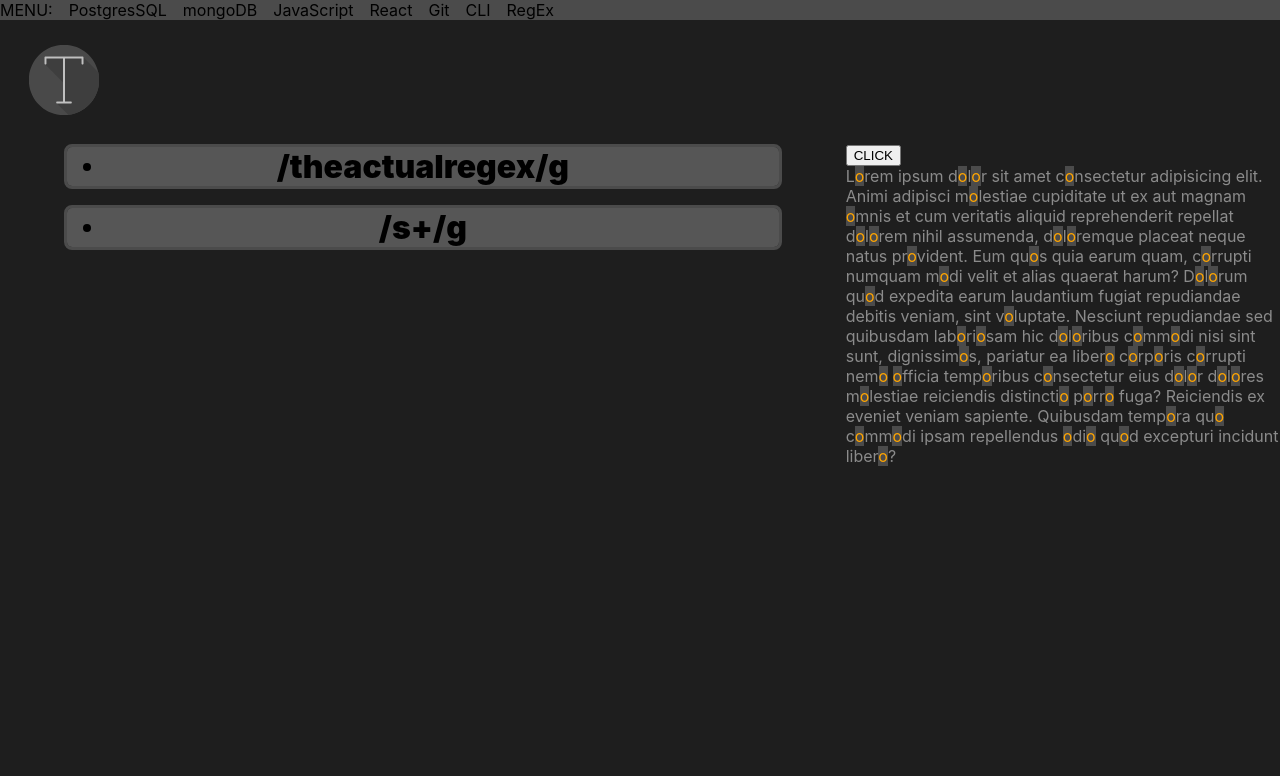
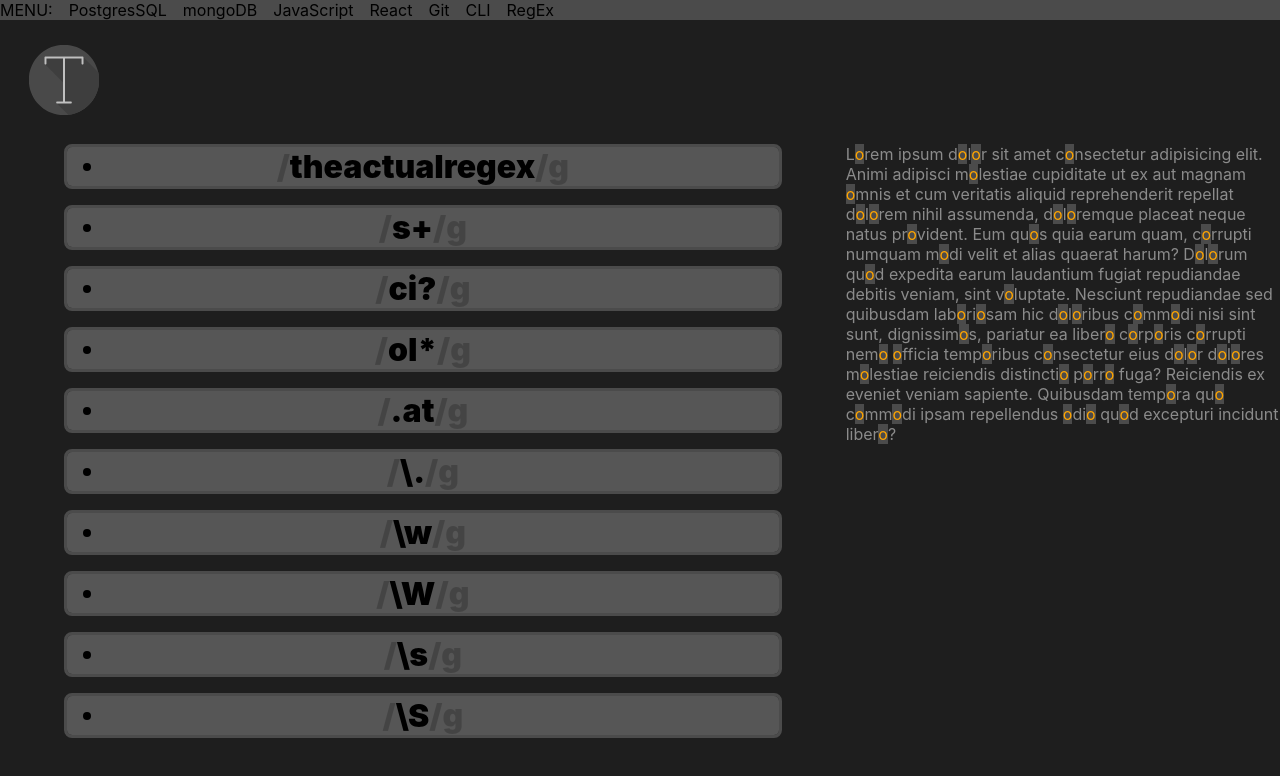
Before and after one commit to Kuovinen/rstudy, a React (Create React App) app: page / in a window 1280 px wide. Both pictures are taken after a click on the element "RegEx". Shown: the top 776 px of the page. Built offline with nearby package versions, Linux system fonts and the light colour scheme.

Commit message:
titles fixed, example section removed since it duplicates the new title visuals

```diff
--- a/src/components/regex/RegExText.tsx
+++ b/src/components/regex/RegExText.tsx
@@ -17,7 +17,6 @@ function RegExText(props:RegExTextProps) {
   React.useEffect(()=>regexIt());
   return (
     <div id="regExText">
-      <button onClick={regexIt}>CLICK</button>
       <div dangerouslySetInnerHTML={{__html: loremElement}} />
     </div>
   );
--- a/src/components/regex/RegexCard.css
+++ b/src/components/regex/RegexCard.css
@@ -10,10 +10,10 @@
   overflow: hidden;
   border: 0.2rem solid var(--whiteTr20);
 }
-.PstgrsTheme > .PstGrsTitle:hover {
+.PstgrsTheme > .regExTitle:hover {
   background: rgb(148, 148, 148);
 }
-.PstgrsThemeOpen > .PstGrsTitle {
+.PstgrsThemeOpen > .regExTitle {
   background: rgb(169, 169, 169);
 }
 .PstgrsThemeOpen {
@@ -54,7 +54,7 @@
   color: var(--grey1);
   font-weight: 600;
 }
-.PstGrsTitle {
+.regExTitle {
   user-select: none;
   color: black;
   background: rgb(86, 86, 86);
@@ -65,6 +65,16 @@
   align-items: center;
   justify-content: center;
   position: relative;
+
+}
+.regExTitle:before {
+  content: '/';
+
+  opacity: 0.2;
+}
+.regExTitle:after {
+  content: '/g';
+  opacity: 0.2;
 }
 .indicatorPstGrs {
   background: black;
--- a/src/components/regex/RegexCard.tsx
+++ b/src/components/regex/RegexCard.tsx
@@ -19,14 +19,13 @@ function PostgressCard(props: PostgressCardProps) {
     }
   }
   return (
-    <div className="PstgrsTheme" ref={theTab}>
-      <div className="PstGrsTitle" onClick={expand}>
+    <div className="PstgrsTheme" ref={theTab} onMouseEnter={()=>props.setRegExInputState(props.example)}>
+      <div className="regExTitle" onClick={expand} >
         <div className="indicatorPstGrs"></div>
         <span className="cardTitlePstGrs">{props.title}</span>
       </div>
       <div className="howTo">{props.description}</div>
 
-      <div className="example" onMouseEnter={()=>props.setRegExInputState(props.example)}> <span className='regForm'>{props.example}</span></div>
     </div>
   );
 }
--- a/src/components/regex/regexData.tsx
+++ b/src/components/regex/regexData.tsx
@@ -2,25 +2,107 @@
 <span className='yellow2'></span>
 <span className='green2'>RESULT</span>
 */
-<span className="yellow"></span>;
+<span className="yellow2"></span>;
 const arr = [
   {
-    title: "/theactualregex/g",
+    title: "theactualregex",
     description: (
       <span>
-        extracts<span className="yellow"> /g  </span>- flag, "global" meaning that the expression is searched throught the whole string, otherwise only the first match would be returned.
+        <span className="yellow2"> /g  </span>- flag, "global" meaning that the expression is searched throught the whole string, otherwise only the first match would be returned.
       </span>
     ),
     example: 'e',
+
   },
   {
-    title: "/s+/g",
+    title: "s+",
     description: (
       <span>
-        <span className="yellow"> +  </span>- match one or more of the token (symbol) that is before the plus sign.In this case all s and all multiple s will be matched.
+        <span className="yellow2"> +  </span>- match one or more of the token (symbol) that is before the plus sign.In this case all s and all multiple s will be matched.
       </span>
     ),
     example: 's+',
+
+  },
+  {
+    title: "ci?",
+    description: (
+      <span>
+        <span className="yellow2"> ?  </span>- match c but if i is after c also match that (ci).
+      </span>
+    ),
+    example: 'ci?',
+
+  },
+  {
+    title: "ol*",
+    description: (
+      <span>
+        <span className="yellow2"> *  </span>- match any o but also match any amount of l's after it for example ollllll. In the example it matches olo's as well because it sees the second o as individual instance of the regex expression formula with an ol preceeding it as it's own instance.
+      </span>
+    ),
+    example: 'ol*',
+
+  },
+  {
+    title: ".at",
+    description: (
+      <span>
+        <span className="yellow2"> .  </span>- match any one symbol per period except new line before the at.
+      </span>
+    ),
+    example: '.at',
+
+  },
+  {
+    title: "\\.",
+    description: (
+      <span>
+        <span className="yellow2"> \.  </span>- seach for the perido itself, escaping it being a regex symbol.
+      </span>
+    ),
+    example: '\\.',
+
+  },
+  {
+    title: "\\w",
+    description: (
+      <span>
+        <span className="yellow2"> \w  </span>- lowercase w matches any WORD or NUMBER character excluding &.? !@# and so on.Does include _ (underscore).
+      </span>
+    ),
+    example: '\\w',
+
+  },
+  {
+    title: "\\W",
+    description: (
+      <span>
+        <span className="yellow2"> \W  </span>- uppercase W matches the only symbols like ? % $ @ and spaces, except _ (underscore)  and spaces and so on.
+      </span>
+    ),
+    example: '\\W',
+
+  },
+  {
+    title: "\\s",
+    description: (
+      <span>
+        <span className="yellow2"> \s  </span>- lowercase s matches any white spaces.
+      </span>
+    ),
+    example: '\\s',
+
+  },
+  {
+    title: "\\S",
+    description: (
+      <span>
+        <span className="yellow2"> \S  </span>- uppercase S matches any NONwhite spaces.
+      </span>
+    ),
+    example: '\\S',
+
   },
 
 ];
```
